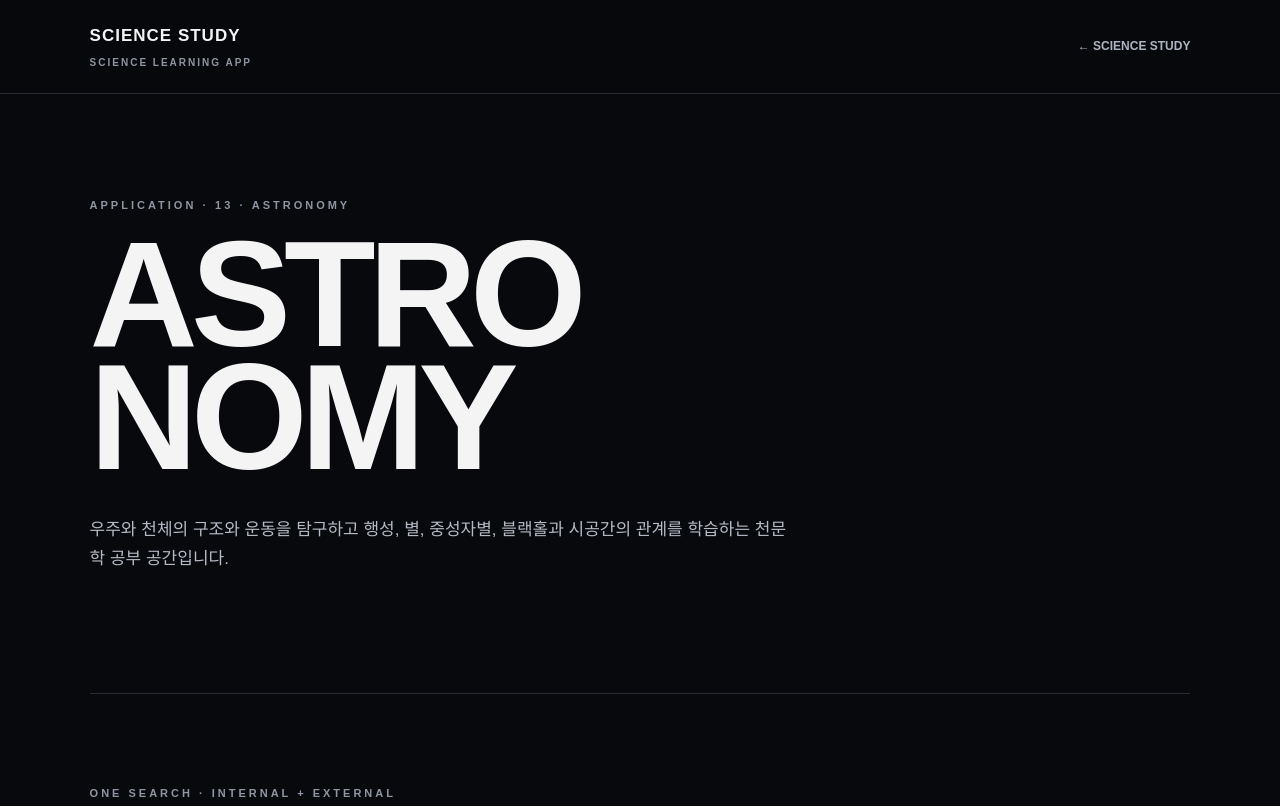
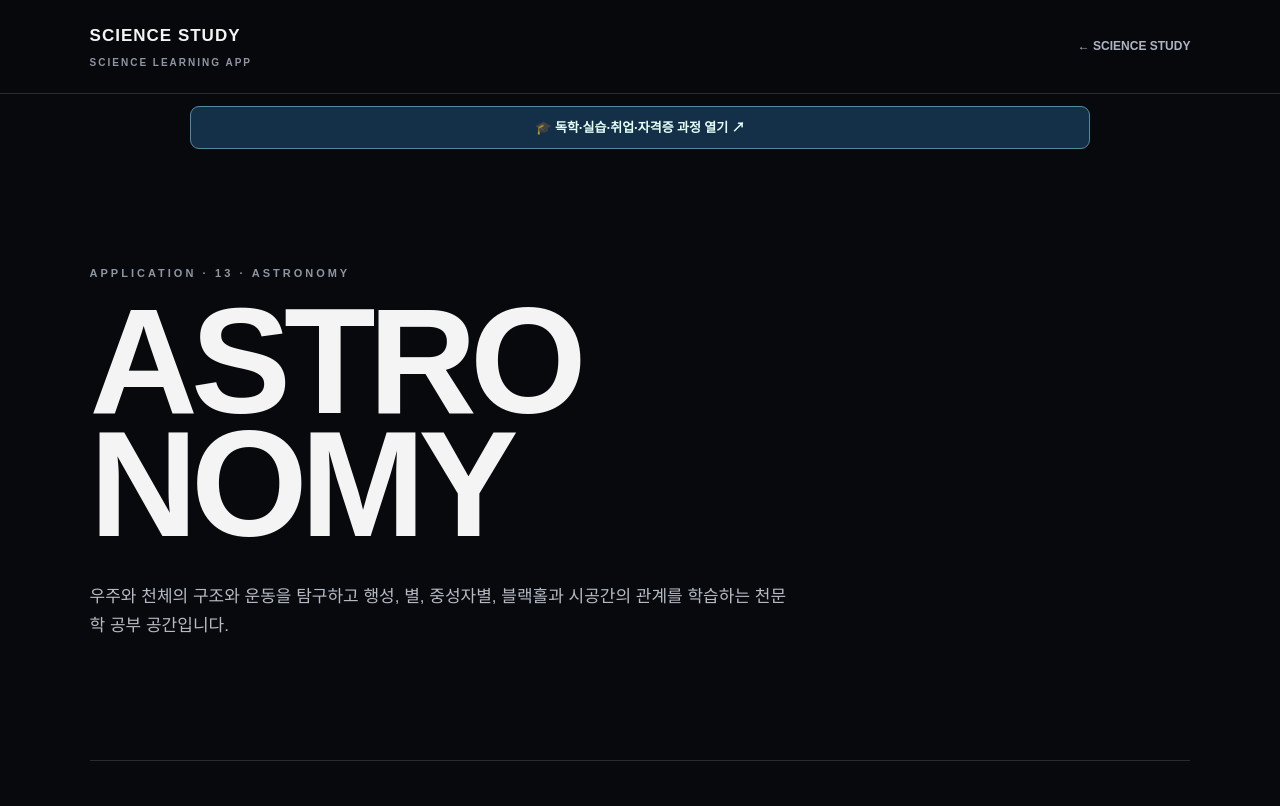
Before and after one commit to cs48249762dkdkl-ops/SCIENCE_STUDY_Quiz-pules, a plain HTML site: page astronomy.html in a window 1280 px wide. Shown: the top 806 px of the page. Drawn offline with Linux system fonts and the light colour scheme.

Commit message:
Link frontier learning pathway without changing existing modules

```diff
--- a/astronomy.html
+++ b/astronomy.html
@@ -962,6 +962,7 @@
         </a>
 
     </header>
+<a data-study-nexus-course="1" href="https://study-nexus-hub.vercel.app/academy.html?site=frontier" target="_blank" rel="noopener noreferrer" style="display:block;max-width:900px;margin:12px auto;padding:11px 15px;border:1px solid #528ba0;border-radius:9px;background:#143048;color:#e7fff9;font:700 13px/1.5 system-ui,Arial,sans-serif;text-align:center;text-decoration:none">🎓 독학·실습·취업·자격증 과정 열기 ↗</a>
 
 
 
```
